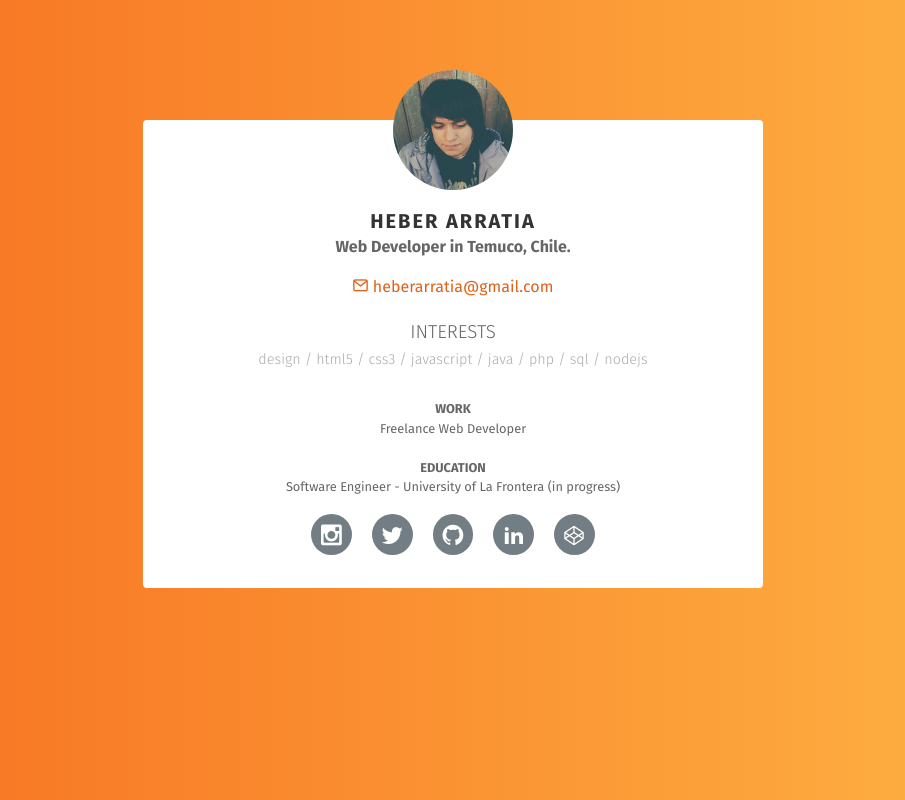
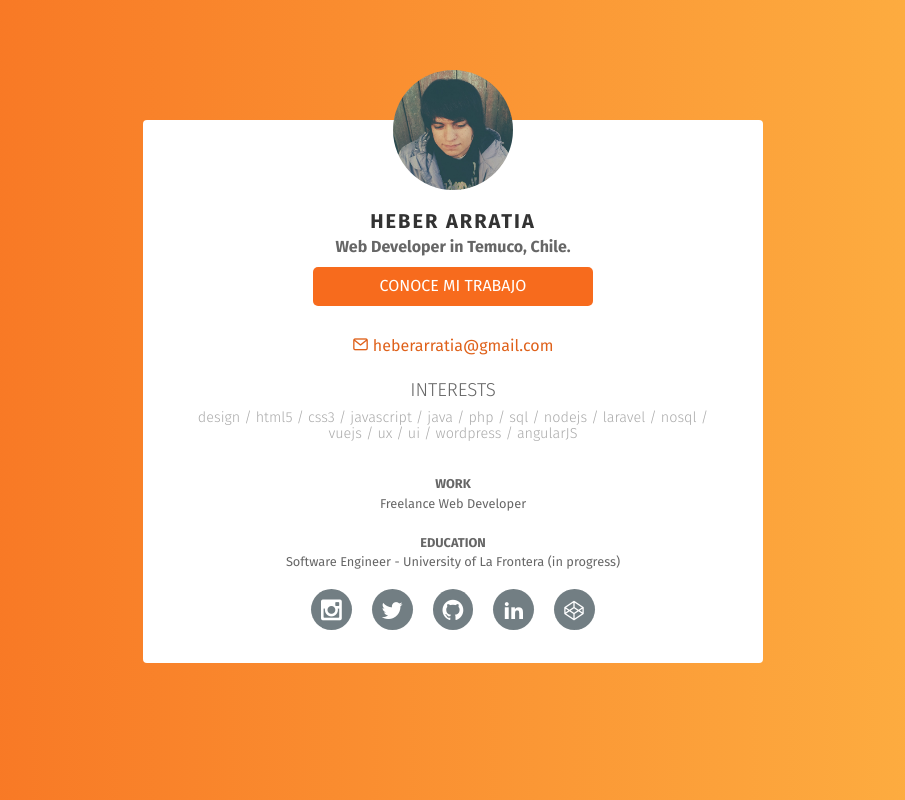
Before and after one commit to HeberArratia/heberarratia.github.com, a plain HTML site: page index.html in a window 1280 px wide. Shown: the whole page, without its empty margins (187-1092 px from the left). Drawn offline with nearby package versions, Linux system fonts and the light colour scheme; files whose address does not match are found by name.

Commit message:
se agrega btn a portafolio

```diff
--- a/css/styles.css
+++ b/css/styles.css
@@ -1,3 +1,18 @@
+#btn-portafolio{
+  background: #F76B1D;
+  width: 280px;
+  margin: 0 auto;
+  text-align: center;
+  text-decoration: none;
+  display: block;
+  padding-top: 10px;
+  padding-bottom: 10px;
+  color: #fff;
+  border-radius: 5px;
+  margin-top: 20px;
+  font-family: "Fira Sans", sans-serif;
+}
+
 body {
   background: #f76f20;
   background: -webkit-gradient(left top, right top, color-stop(0%, #f76f20), color-stop(100%, #feb645));
--- a/index.html
+++ b/index.html
@@ -32,11 +32,16 @@
     <div id="main-info">
       <h1>HEBER ARRATIA</h1>
       <h2>Web Developer in Temuco, Chile.</h2>
+
+      <a id="btn-portafolio" href="http://heberarratia.github.io/portafolio">
+        CONOCE MI TRABAJO
+      </a>
+
       <p><span class="icon-mail"></span> heberarratia@gmail.com</p>
     </div>
-    <div id="aplitudes">
+    <div id="aplitudes" style="padding-right: 30px; padding-left: 30px">
       <h3>INTERESTS</h3>
-      <p>design / html5 / css3 / javascript / java / php / sql / nodejs</p>
+      <p>design / html5 / css3 / javascript / java / php / sql / nodejs / laravel / nosql / vuejs / ux / ui / wordpress / angularJS</p>
     </div>
     <div id="important">
       <div class="item">
```
